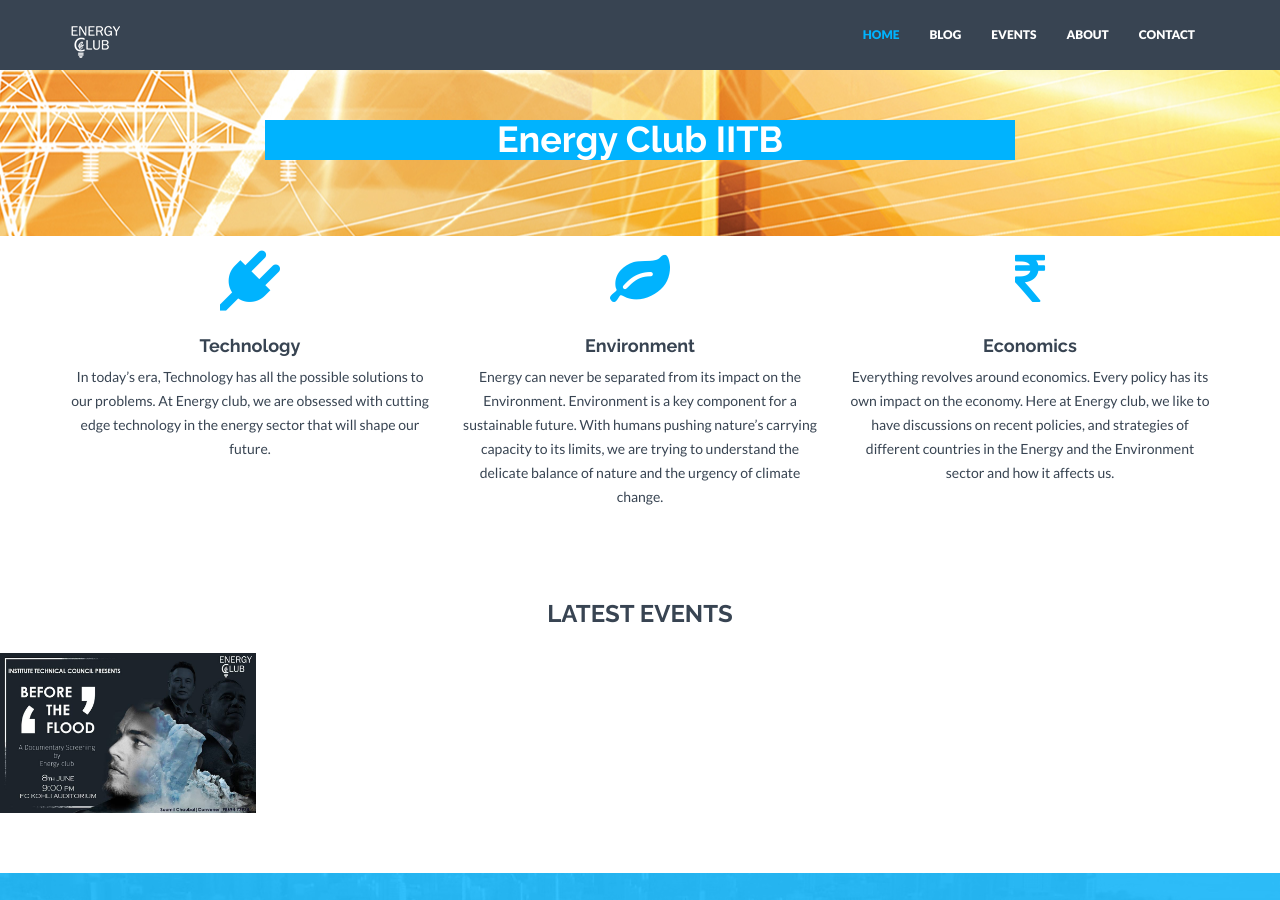
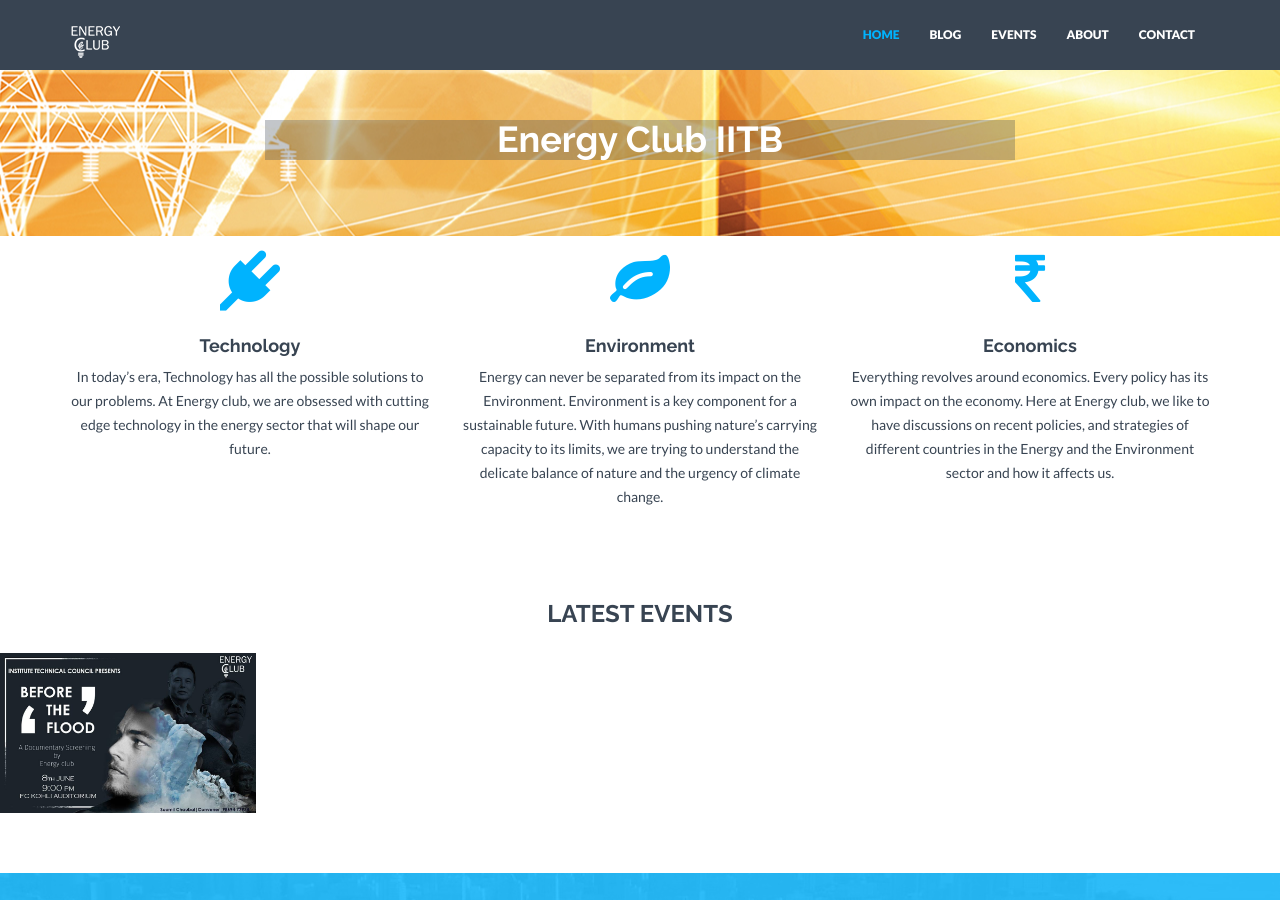
Before and after one commit to enclub/home, a Jekyll site: the page built from index.html, in a window 1280 px wide and 900 px high. Built offline with Jekyll 4.4.1, drawn with Linux system fonts in a browser that asks for light colours; nearby versions of some CDN libraries.

Commit message:
change in background of header3

```diff
--- a/_includes/header.html
+++ b/_includes/header.html
@@ -2,7 +2,7 @@
     <div class="container">
         <div class="row">
             <div class="col-lg-8 col-lg-offset-2" >
-               <h1 style="background-color:rgba(0, 179, 254, 50)">Energy Club IITB</h1>
+               <h1 style="background-color:rgba(56,68,82, 0.3)">Energy Club IITB</h1>
             </div>
             <div class="col-lg-8 col-lg-offset-2 himg">
                 <!--<img src="{{ "/assets/img/head.jpg" | prepend: site.baseurl }}" class="img-responsive">-->
```
